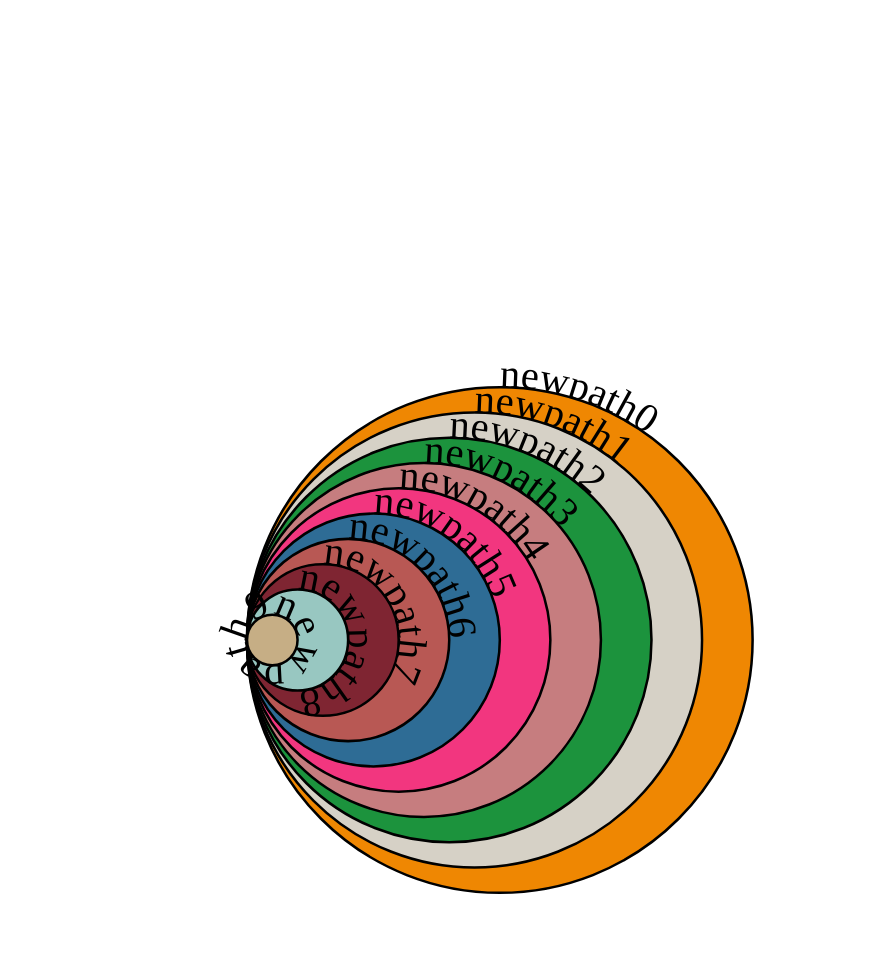
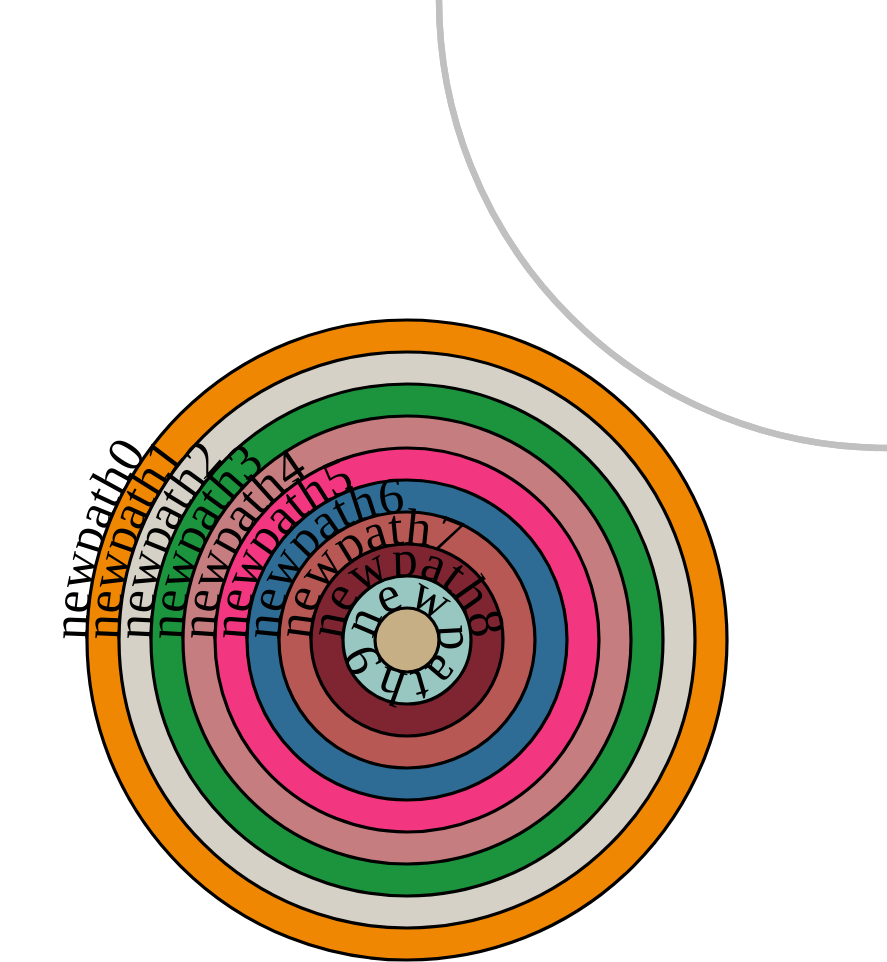
Before and after one commit to tylergreason/svgCurvedText, a plain HTML site: page index.html in a window 1280 px wide. Shown: the whole page, without its empty margins (393-1280 px from the left). Drawn offline with Linux system fonts and the light colour scheme.

Commit message:
After a lot of playing around, I think using CSS and HTML is the best way to make a circle menu

```diff
--- a/index.html
+++ b/index.html
@@ -7,13 +7,23 @@
     <link rel="stylesheet" href="style.css">
 </head>
 <body>
-    <svg viewBox="0 0 500 500">
+    <svg viewBox="0 0 400 400">
         <!-- <path id="curve" d="M73.2,148.6c4-6.1,65.5-96.8,178.6-95.6c111.3,1.2,170.8,90.3,175.1,97" /> -->
         <!-- <circle width="100%" id="curve2" cx="250" cy="250" r="100"></circle> -->
-        <text width="500" id="inlineText">
+        <text width="200" id="inlineText">
           <textPath xlink:href="#curve3">
             <!-- this text wraps a curve -->
           </textPath>
+        </text>
+        <circle id="circle1" cx="100" cy="100" r="70"  fill="transparent" stroke="silver"/>
+        <circle id="circle2" cx="100" cy="100" r="70" fill="transparent" stroke="silver"/>
+
+
+        <text width="200">
+            <textPath href="#circle1">Text left from the path</textPath>
+        </text>
+        <text width="200">
+            <textPath xlink:href="#circle2">Text right from the path</textPath>
         </text>
 
         <!-- <path
--- a/index.js
+++ b/index.js
@@ -22,7 +22,7 @@ for (let i = 0; i < 10; i++){
     let color = `rgba(${Math.random()*255},${Math.random()*255},${Math.random()*255})`
     let increment = i*10;
     let size = 100 - increment
-    newpath.setAttribute("d",`M ${150+increment}, ${150 + increment} a ${size}, ${size} 0 1,1 ${size*2},0 a ${size}, ${size} 0 1,1 ${size*-2},0`)
+    newpath.setAttribute("d",`M ${150+increment}, 200 a ${size}, ${size} 0 1,1 ${size*2},0 a ${size}, ${size} 0 1,1 ${size*-2},0`)
     newpath.setAttribute('fill', color)
     newpath.setAttribute('side', "right")
     newpath.classList.add('newpath')
--- a/style.scss
+++ b/style.scss
@@ -1,3 +1,15 @@
+body {
+    width: 100%;
+    height: 100%;
+    margin: 0px;
+    padding: 0px;
+}
+
+circle {
+    transform-origin: center;
+    transform: rotate(90deg) scale(2);
+}
+
 textPath {
     fill: black;
     // font-size: 20px;
@@ -19,11 +31,10 @@ text {
 .newpath {
     // fill: none;
     stroke: black;
-    transform-origin: initial;
-    transform: rotate(90deg);
+    transform-origin: center;
+    // transform: rotate(90deg);
+    &:hover {
+        fill: limegreen;
+        transform: scale(1.1) ;
+    }
 }
-
-.newpath:hover {
-    fill: limegreen;
-    transform: scale(1.1) rotate(90deg);
-}
```
Also changed, not shown: style.css, 1 other file.
